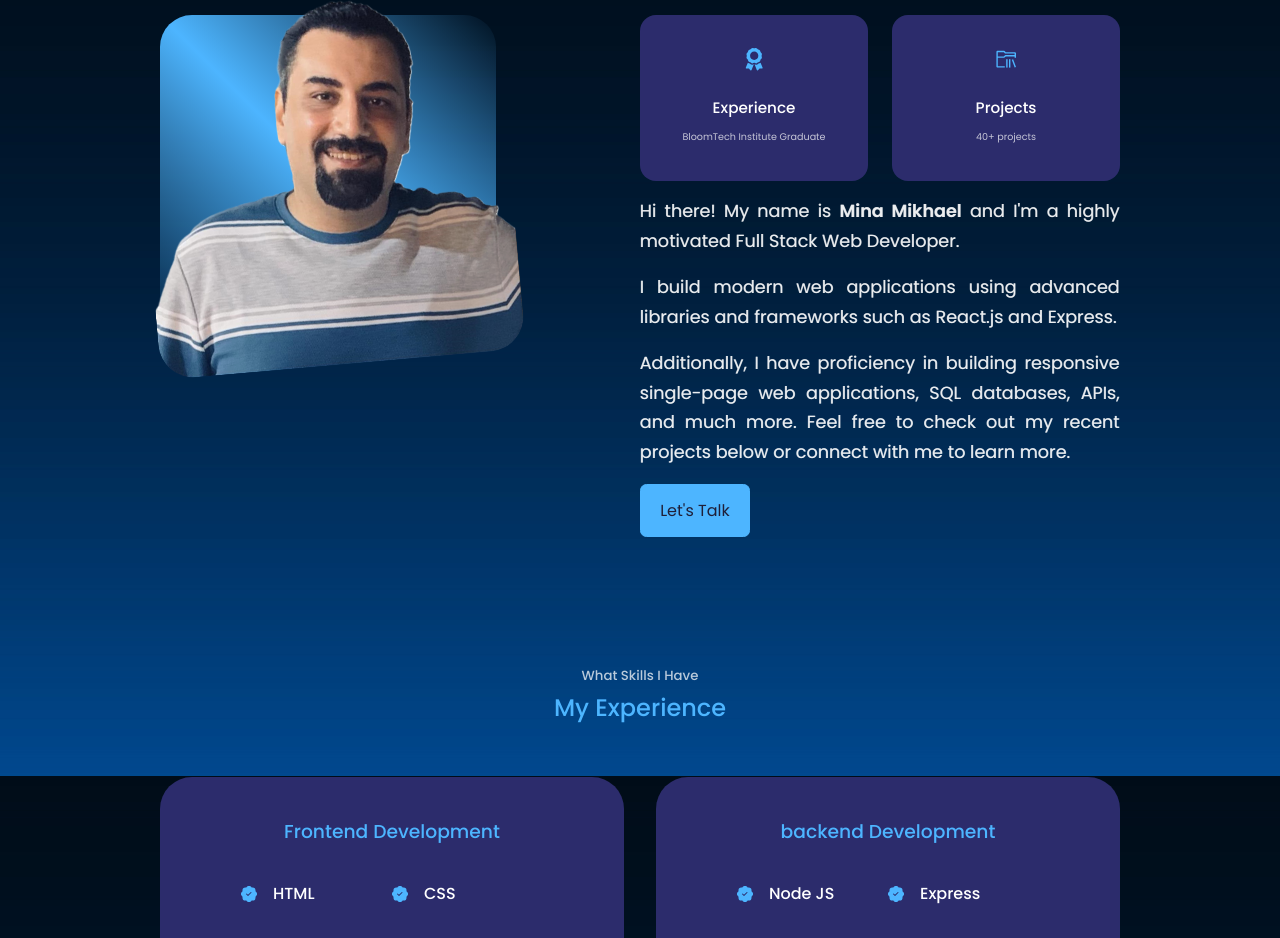
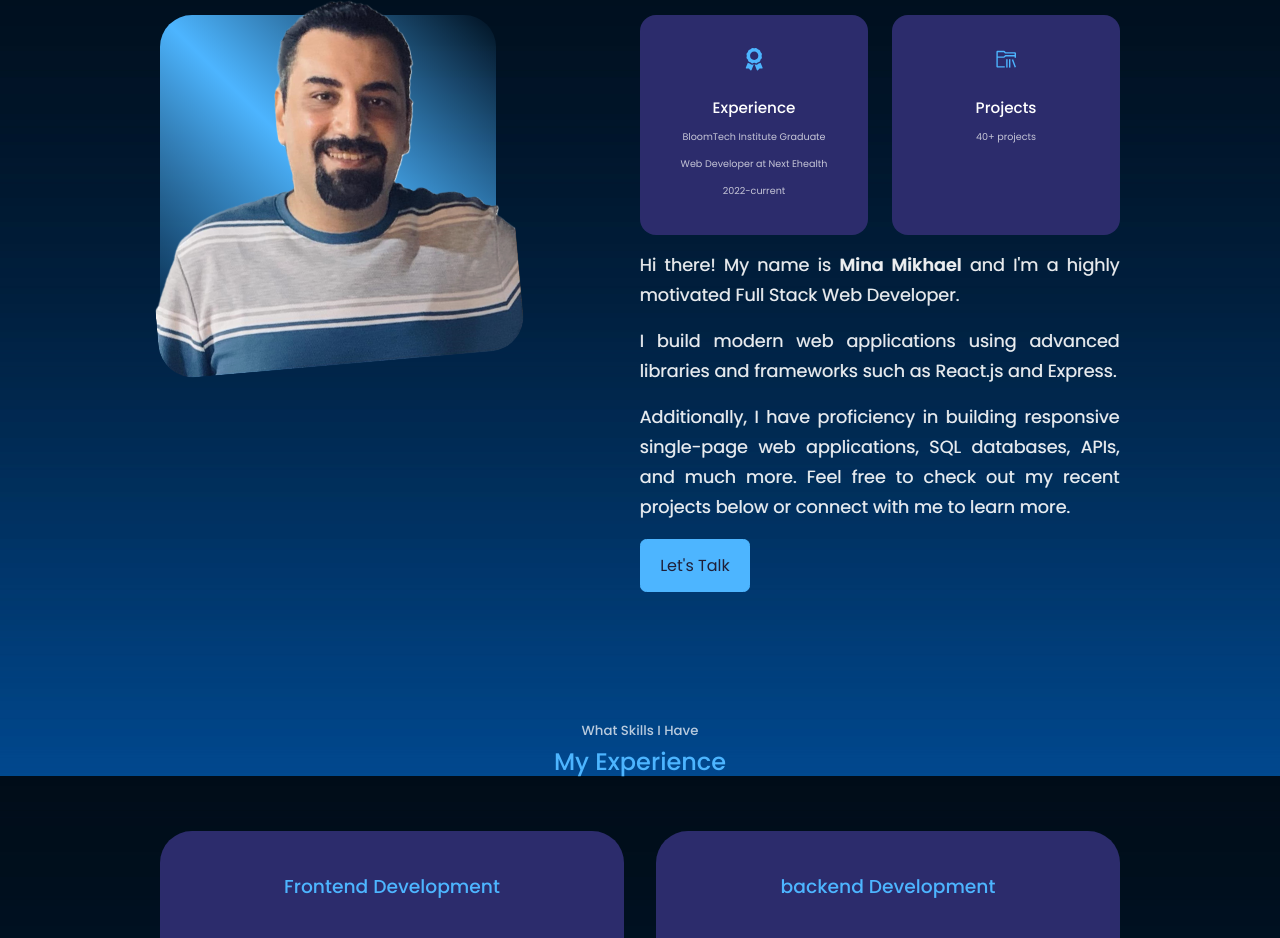
Before and after one commit to mina-mikhael/portfolio-with-react, a React (Create React App) app: page / in a window 1280 px wide. Shown: the part 1024-1962 px from the top of the page. Built offline with nearby package versions, Linux system fonts and the light colour scheme.

Commit message:
added some new info

```diff
--- a/src/components/about/About.jsx
+++ b/src/components/about/About.jsx
@@ -22,6 +22,8 @@ const About = () => {
               <FaAward className="about__icon" />
               <h5> Experience</h5>
               <small>BloomTech Institute Graduate</small>
+              <br />
+              <small>Web Developer at Next Ehealth 2022-current</small>
             </article>
 
             <article className="about__card">
```
